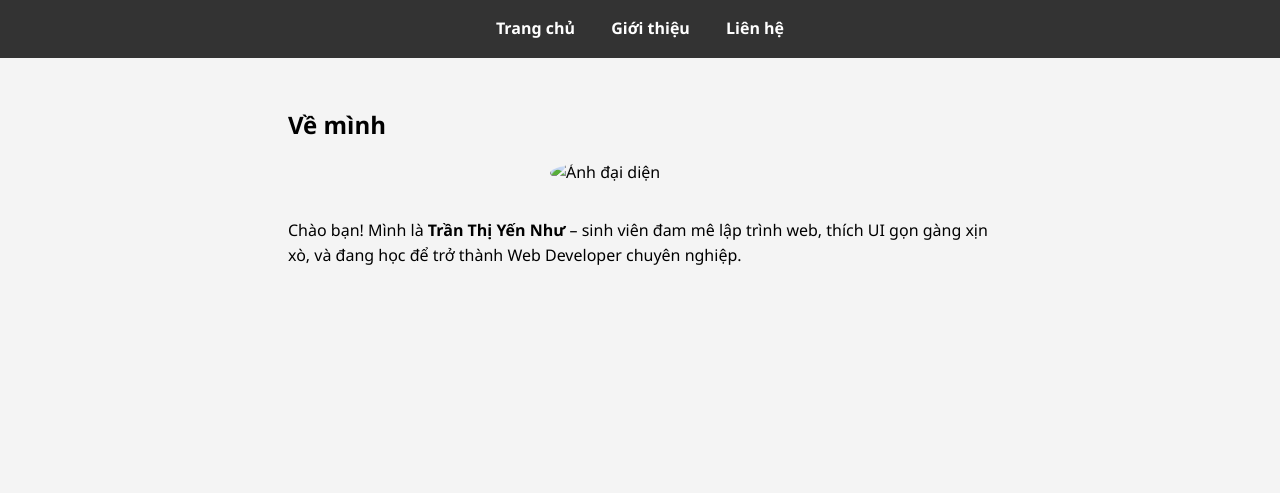
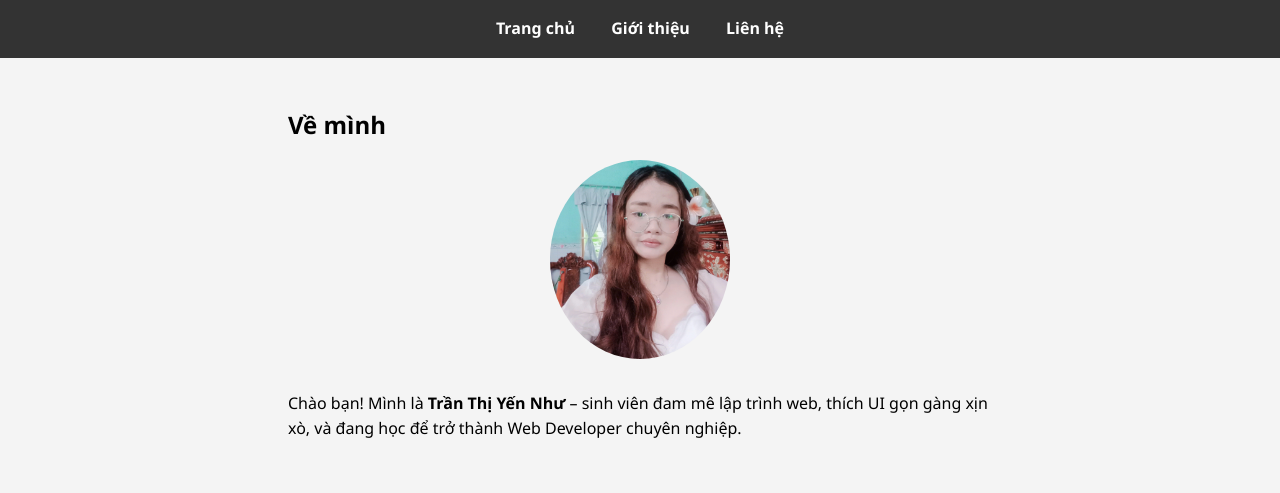
Before and after one commit to tranthiyennhu773-max/yennhu773, a plain HTML site: page about.html in a window 1280 px wide. Drawn offline with Linux system fonts and the light colour scheme; files that its build step writes are made by us from their sources.

Commit message:
Update about.html

```diff
--- a/about.html
+++ b/about.html
@@ -16,7 +16,7 @@
 
 <section class="about-section">
     <h1>Về mình</h1>
-    <img src="img/avatar.jpg" alt="Ảnh đại diện" class="avatar">
+    <img src="avatar.jpg" alt="Ảnh đại diện" class="avatar">
     <p>Chào bạn! Mình là <b>Trần Thị Yến Như</b> – sinh viên đam mê lập trình web, thích UI gọn gàng xịn xò, và đang học để trở thành Web Developer chuyên nghiệp.</p>
 </section>
 
```
